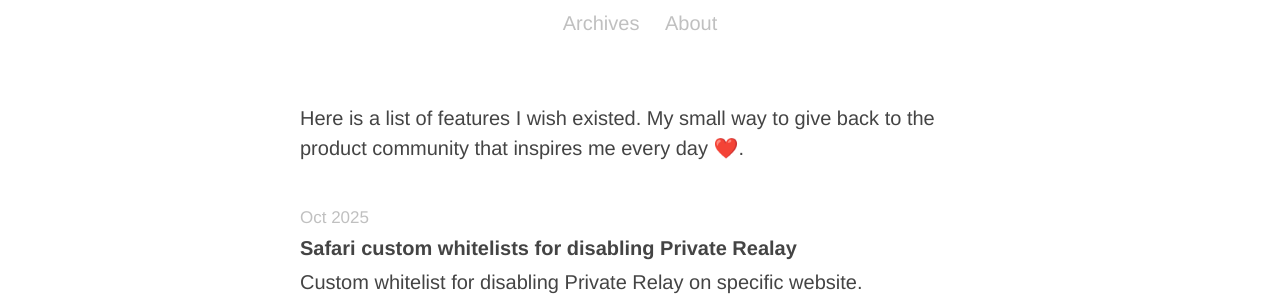
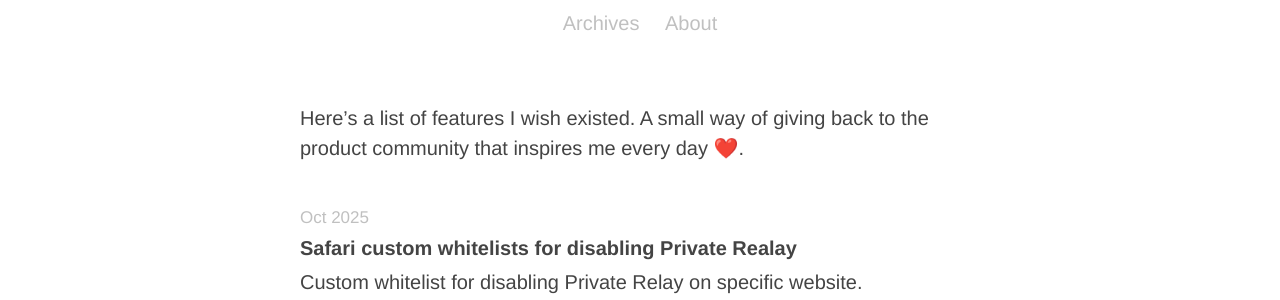
Before and after one commit to paridebroggi/paridebroggi.github.io, a Jekyll site: the page built from index.md, in a window 1280 px wide. Shown: the part 202-502 px from the top of the page. Built offline with Jekyll 4.4.1, drawn with Linux system fonts in a browser that asks for light colours.

Commit message:
update text

```diff
--- a/index.md
+++ b/index.md
@@ -2,4 +2,4 @@
 layout: home
 title: Home
 ---
-Here is a list of features I wish existed. My small way to give back to the product community that inspires me every day ❤️.
+Here’s a list of features I wish existed. A small way of giving back to the product community that inspires me every day ❤️.
```
